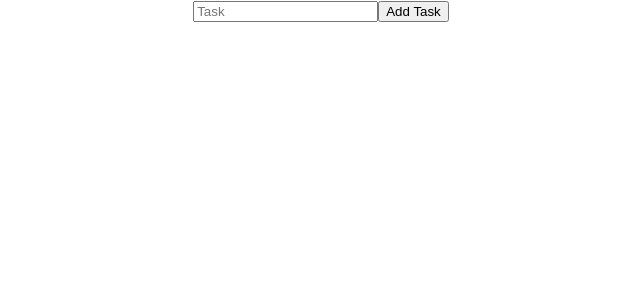
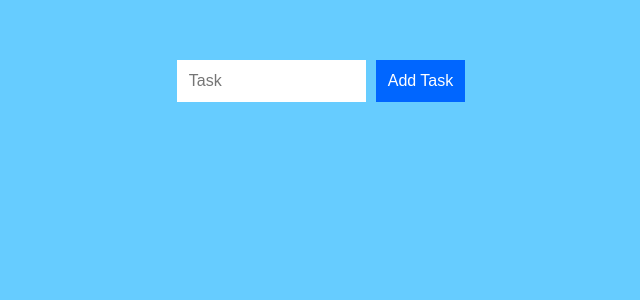
Before and after one commit to IulianStave/TodoList-react, a React (Create React App) app: page / in a window 1280 px wide. Shown: the top 300 px of the page, without its empty margins (319-959 px from the left). Built offline with nearby package versions, Linux system fonts and the light colour scheme.

Commit message:
Update css for App

```diff
--- a/src/components/App.css
+++ b/src/components/App.css
@@ -1,38 +1,80 @@
-.App {
+body {
+    padding: 50px;
+    background-color: #66CCFF;
+    font-family: sans-serif;
+  }
+
+  .container {
+    display: flex;
+    justify-content: center;
+    flex-direction: column-reverse;
     text-align: center;
   }
 
-.App-logo {
-  height: 40vmin;
-  pointer-events: none;
+  .todoListMain .header input {
+    padding: 10px;
+    font-size: 16px;
+    border: 2px solid #FFF;
+    width: 165px;
   }
 
-@media (prefers-reduced-motion: no-preference) {
-  .App-logo {
-    animation: App-logo-spin infinite 20s linear;
-  }
+  .todoListMain .header button {
+    padding: 10px;
+    font-size: 16px;
+    margin: 10px;
+    margin-right: 0px;
+    background-color: #0066FF;
+    color: #FFF;
+    border: 2px solid #0066FF;
   }
 
-.App-header {
-  background-color: #282c34;
-  min-height: 100vh;
-  display: flex;
-  flex-direction: column;
-  align-items: center;
-  justify-content: center;
-  font-size: calc(10px + 2vmin);
-  color: white;
+  .todoListMain .header button:hover {
+    background-color: #003399;
+    border: 2px solid #003399;
+    cursor: pointer;
   }
 
-.App-link {
-  color: #61dafb;
+  .todoListMain .theList {
+    list-style: none;
+    color: red;
+    padding-left: 0;
+    width: 250px;
   }
 
-@keyframes App-logo-spin {
-  from {
-    transform: rotate(0deg);
+  .todoListMain .theList li {
+    color: #333;
+    background-color: rgba(255, 255, 255, .5);
+    padding: 15px;
+    margin-bottom: 15px;
+    border-radius: 5px;
+    list-style: none;
   }
-  to {
-    transform: rotate(360deg);
+
+  ul.theList {
+    padding: 0;
+    list-style: none;
+    display: inline-flex;
+    justify-content: center;
+    flex-direction: column-reverse;
   }
+
+
+  .theList li {
+    color: #333;
+    background-color: rgba(255, 255, 255, .5);
+    padding: 15px;
+    margin-bottom: 15px;
+    border-radius: 5px;
+    transition: background-color .2s ease-out;
   }
+
+  .todoListMain .theList li:hover {
+    background-color: pink;
+    cursor: pointer;
+  }
+
+   ul.theList li:hover{
+      background-color: red;
+      color: #ffffff;
+      cursor: pointer;
+  }
--- a/src/components/App.js
+++ b/src/components/App.js
@@ -9,7 +9,7 @@ import "./App.css";
 class App extends React.Component {
   render() {
     return (
-      <div className="App">
+      <div className="container">
         <TodoList />
       </div>
     );
```
Lines whose indentation alone changed are shown as unchanged.
